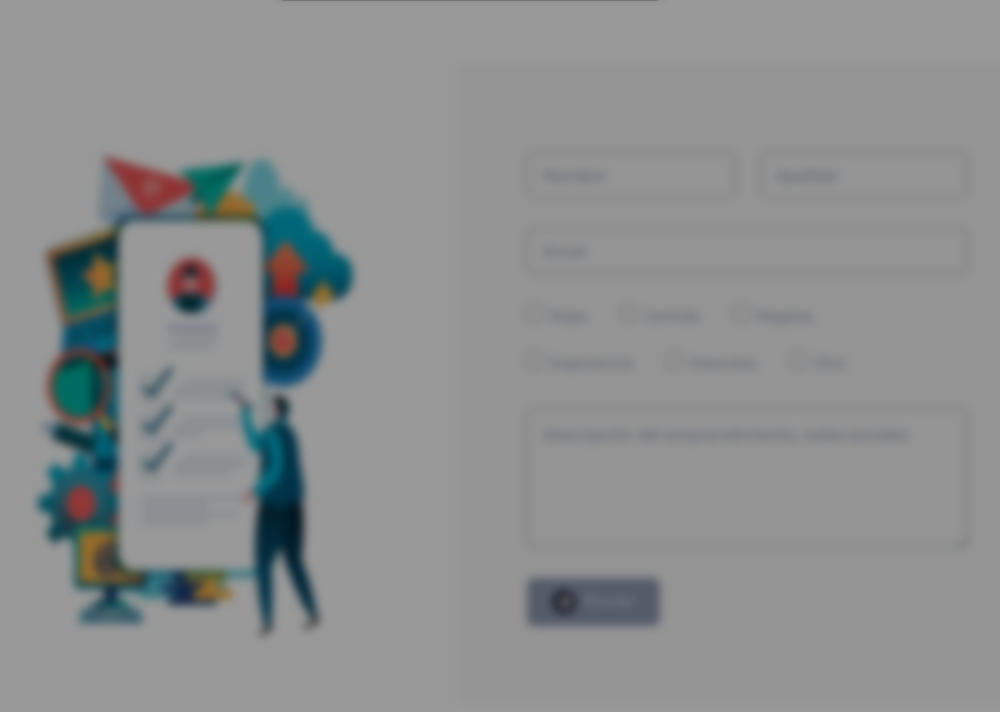
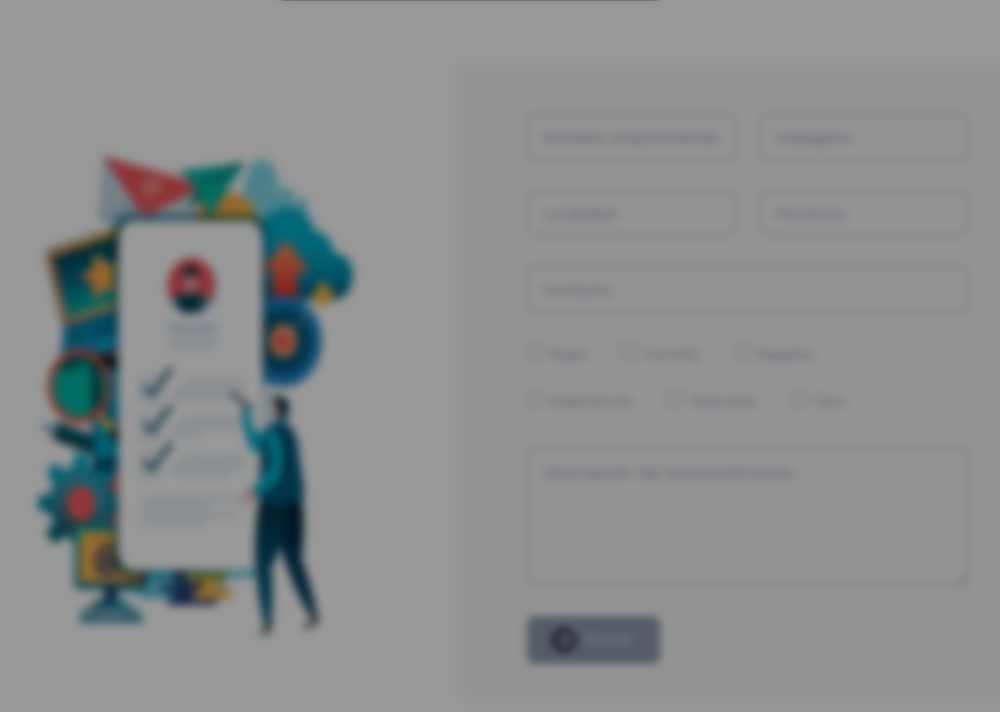
Before and after one commit to IntroSoftware2024/TP-integrador-final, a Flask app: page /subir_emp in a window 1280 px wide. Shown: the part 580-1292 px from the top of the page, without its empty margins (170-1170 px from the left). Run offline with Flask 3, Linux system fonts and the light colour scheme; some libraries are stand-ins or nearby versions.

Commit message:
1. Frontend: cambie el formulario de subir emprendimiento (en lugar de direccion puse instagram) y arme una ruta de ejemplo para el form en app.py

```diff
--- a/app.py
+++ b/app.py
@@ -22,5 +22,39 @@ def contacto():
 def page_not_found(error):
     return render_template('error404.html'), 404
 
+
+@app.route('/form', methods=['GET', 'POST'])
+def registrar_emp():
+    if request.method == 'POST':
+        nombre = request.form['nombre']
+        instagram = request.form['instagram']
+        localidad = request.form['localidad']
+        provincia = request.form['provincia']
+        contacto = request.form['contacto']
+        categoria  = request.form['categoria']
+        descripcion = request.form['descripcion']
+
+        '''
+        conexion_MySQLdb = connectionBD()
+        cursor = conexion_MySQLdb.cursor(dictionary=True)
+
+        sql = ("INSERT INTO empleados(nombre, instagram, localidad, provincia, contacto, categoria, descripcion) VALUES (%s, %s, %s, %s)")
+        valores = (nombre, instagram, localidad, provincia, contacto, categoria, descripcion)
+        cursor.execute(sql, valores)
+        conexion_MySQLdb.commit()
+
+        cursor.close() #Cerrando conexion SQL
+        conexion_MySQLdb.close() #cerrando conexion de la BD
+        msg = 'Registro con exito'
+
+        print(cursor.rowcount, "registro insertado")
+        print("1 registro insertado, id", cursor.lastrowid)
+        '''
+
+        return render_template('subir_emp.html', msg='Formulario enviado')
+    else:
+        return render_template('subir_emp.html', msg = 'Metodo HTTP incorrecto')
+
+
 if __name__ == '__main__':
     app.run('127.0.0.1', port='8080', debug=True)
--- a/templates/subir_emp.html
+++ b/templates/subir_emp.html
@@ -28,36 +28,46 @@
                 </div>
               </div>
               <div class="col-lg-6 align-self-center">
-                <form id="contact" action="" method="get">
+                <form id="contact" action="{{ url_for('registrar_emp') }}" method="POST">
                   <div class="row">
                     <div class="col-lg-6">
                       <fieldset>
-                        <input type="text" name="name" id="name" placeholder="Nombre" autocomplete="on" required>
+                        <input type="text" name="nombre" id="nombre" placeholder="Nombre emprenidmiento" autocomplete="on" required>
                       </fieldset>
                     </div>
                     <div class="col-lg-6">
                       <fieldset>
-                        <input type="text" name="surname" id="surname" placeholder="Apellido" autocomplete="on" required>
+                        <input type="text" name="instagram" id="instagram" placeholder="Instagram" autocomplete="on" required>
+                      </fieldset>
+                    </div>
+                    <div class="col-lg-6">
+                      <fieldset>
+                        <input type="text" name="localidad" id="localidad" placeholder="Localidad" required>
+                      </fieldset>
+                    </div>
+                    <div class="col-lg-6">
+                      <fieldset>
+                        <input type="text" name="provincia" id="provincia" placeholder="Provincia" required>
                       </fieldset>
                     </div>
                     <div class="col-lg-12">
                       <fieldset>
-                        <input type="email" name="email" id="email" placeholder="Email" required="">
+                        <input type="text" name="contacto" id="contacto" placeholder="Contacto" required>
                       </fieldset>
                     </div>
                     <div class="col-lg-12">
                       <ul>
-                        <li><input type="checkbox" name="option1" value="ropa"><span>Ropa</span></li>
-                        <li><input type="checkbox" name="option2" value="comida"><span>Comida</span></li>
-                        <li><input type="checkbox" name="option3" value="sregalos"><span>Regalos</span></li>
-                        <li><input type="checkbox" name="option4" value="experiencia"><span>Experiencia</span></li>
-                        <li><input type="checkbox" name="option5" value="mascotas"><span>Mascotas</span></li>
-                        <li><input type="checkbox" name="option6" value="otro"><span>Otro</span></li>
+                        <li><input type="checkbox" name="categoria" value="ropa"><span>Ropa</span></li>
+                        <li><input type="checkbox" name="categoria" value="comida"><span>Comida</span></li>
+                        <li><input type="checkbox" name="categoria" value="sregalos"><span>Regalos</span></li>
+                        <li><input type="checkbox" name="categoria" value="experiencia"><span>Experiencia</span></li>
+                        <li><input type="checkbox" name="categoria" value="mascotas"><span>Mascotas</span></li>
+                        <li><input type="checkbox" name="categoria" value="otro"><span>Otro</span></li>
                       </ul>
                     </div>
                     <div class="col-lg-12">
                       <fieldset>
-                        <textarea name="message" type="text" class="form-control" id="message" placeholder="Descripción del emprendimiento, redes sociales" required=""></textarea>
+                        <textarea name="descripcion" type="text" class="form-control" id="descripcion" placeholder="Descripción del emprendimiento" required></textarea>
                       </fieldset>
                     </div>
                     <div class="col-lg-12">
```
